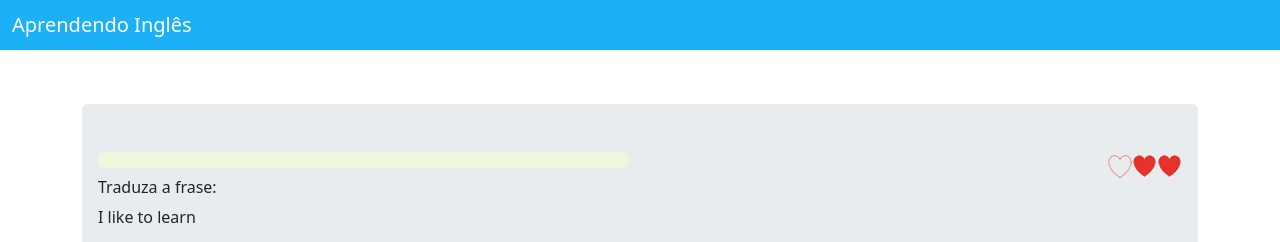
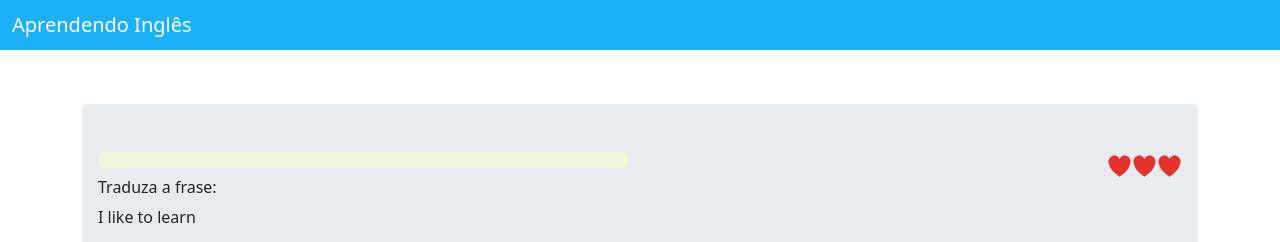
Before and after one commit to LucasAntonio-LAM/Curso-Angular-2, an Angular app in the folder app1/: page / in a window 1280 px wide. Shown: the top 242 px of the page. Built offline with nearby package versions, Linux system fonts and the light colour scheme.

Commit message:
Controlando tentativas

```diff
--- a/app1/src/app/painel/painel.html
+++ b/app1/src/app/painel/painel.html
@@ -6,7 +6,7 @@
             </div>
             <div class="col-sm-6">
                 <div class="d-flex justify-content-end">
-                    <app-tentativas></app-tentativas>
+                    <app-tentativas [tentativas]="tentativas"></app-tentativas>
                 </div>
             </div>
         </div>
--- a/app1/src/app/painel/painel.ts
+++ b/app1/src/app/painel/painel.ts
@@ -22,6 +22,8 @@ export class PainelComponent {
 
   public progresso: number = 0
 
+  public tentativas: number = 3
+
   constructor() {
     this.atualizaRodada()
   }
@@ -32,7 +34,7 @@ export class PainelComponent {
   }
 
   public verificarReposta(): void {
-
+    console.log(this.tentativas)
     if(this.rodadaFrase.frasePtbr == this.resposta) {
 
       alert('A tradução está correta')
@@ -48,8 +50,15 @@ export class PainelComponent {
       this.atualizaRodada()
 
     } else {
-      alert('A tradução está errada')
+
+      //Diminuir a variavel tentativas
+      this.tentativas--
+
+      if(this.tentativas === -1) {
+        alert('Você perdeu todas as tentativas')
+      }
     }
+    console.log(this.tentativas)
   }
 
   public atualizaRodada(): void {
--- a/app1/src/app/tentativas/tentativas.html
+++ b/app1/src/app/tentativas/tentativas.html
@@ -1,3 +1,5 @@
-<img [src]="coracaoVazio" alt="Coração Vazio">
+<!-- <img [src]="coracaoVazio" alt="Coração Vazio">
 <img [src]="coracaoCheio" alt="Coração Cheio">
-<img [src]="coracaoCheio" alt="Coração Cheio">
+<img [src]="coracaoCheio" alt="Coração Cheio"> -->
+
+<img *ngFor="let coracao of coracoes" [src]="coracao.exibeCoracao()"/>
--- a/app1/src/app/tentativas/tentativas.ts
+++ b/app1/src/app/tentativas/tentativas.ts
@@ -1,17 +1,17 @@
-import { Component } from '@angular/core';
+import { Component, Input } from '@angular/core';
+import { CommonModule } from '@angular/common';
 
 import { Coracao } from '../shared/coracao.model';
 
 @Component({
   selector: 'app-tentativas',
-  imports: [],
+  imports: [CommonModule],
   templateUrl: './tentativas.html',
   styleUrl: './tentativas.css',
 })
 export class TentativasComponent {
 
-  public coracaoVazio: string = 'images/coracao_vazio.png'
-  public coracaoCheio: string = 'images/coracao_cheio.png'
+  @Input() public tentativas!: number
 
   public coracoes: Coracao[] = [
     new Coracao(true), new Coracao(true), new Coracao(true)
@@ -20,4 +20,8 @@ export class TentativasComponent {
   constructor() {
     console.log(this.coracoes)
   }
+
+  ngOnInit() {
+    console.log('Tentativas recebidas do painel: ', this.tentativas)
+  }
 }
```
